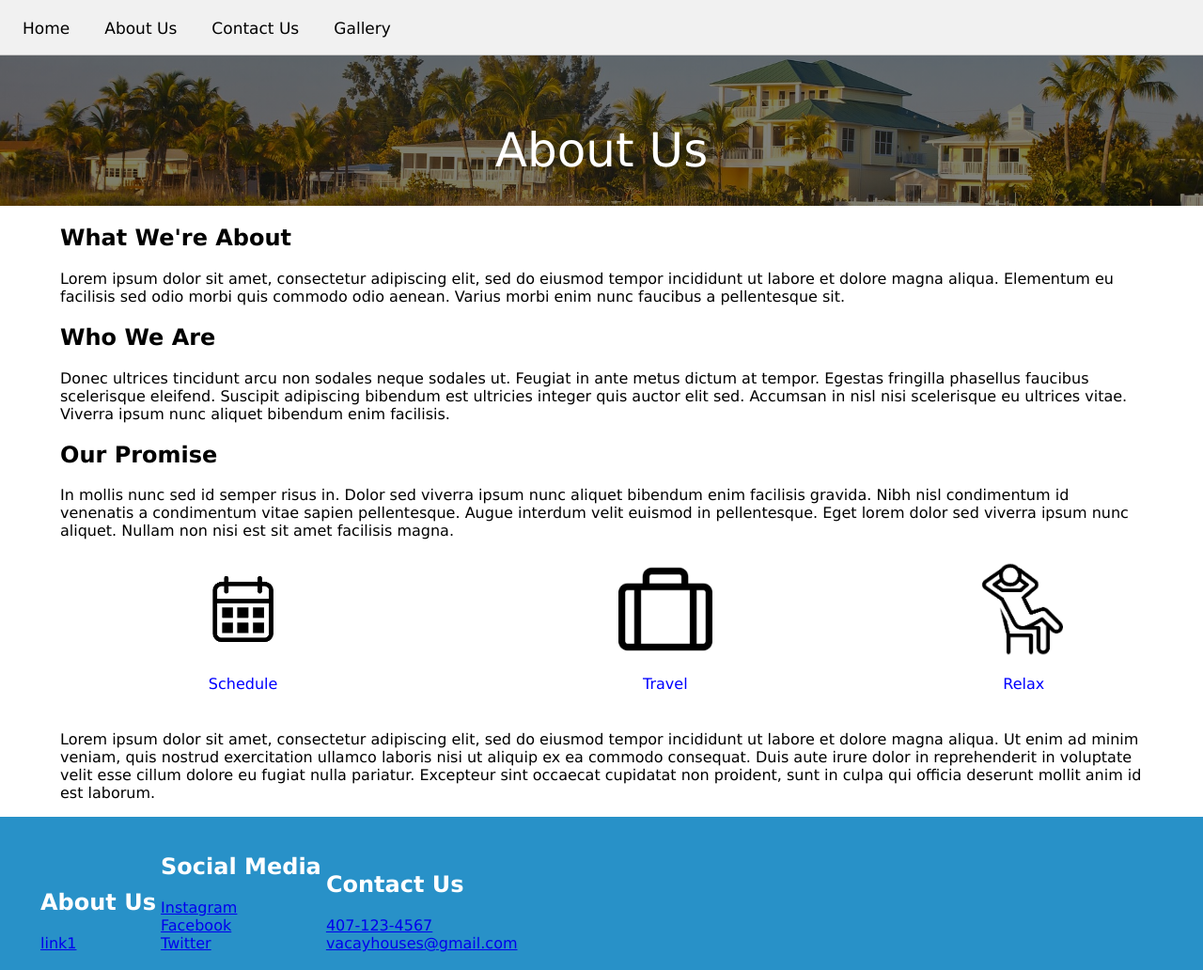
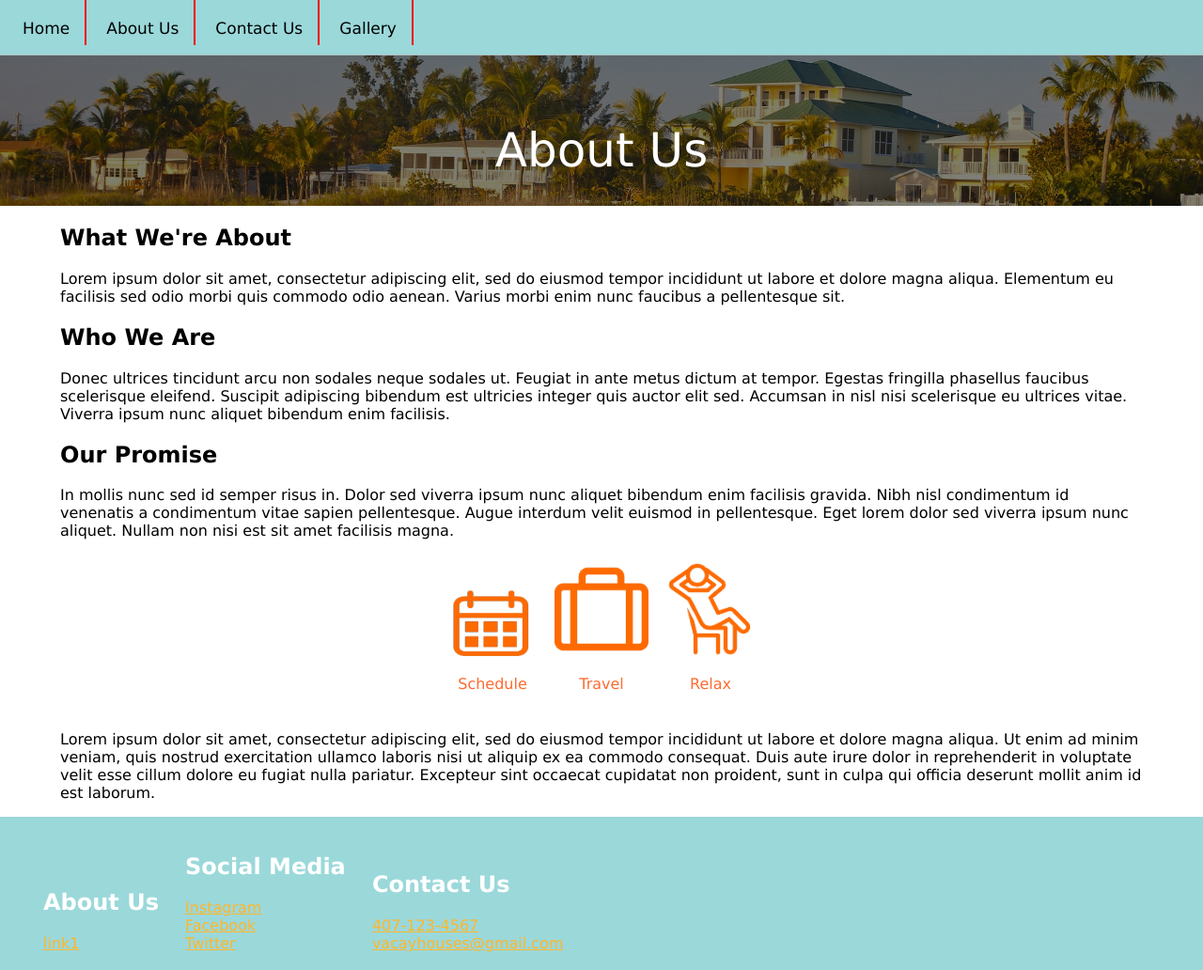
Before and after one commit to Weegee5859/airbnb_booking_website, a PHP site: page /about.php in a window 1280 px wide. Shown: the whole page at 94% size. Run offline with PHP 8.4, Linux system fonts and the light colour scheme.

Commit message:
css / steps
css
updated css naming conventions
udpated steps layout and imgs
testing color palettes suggested in concepts

```diff
--- a/final_website/html/css/about.css
+++ b/final_website/html/css/about.css
@@ -1,71 +1,22 @@
+a:link {
+ color: #ffb62a;
+}
+
+a:visited {
+ color: #ff6a00;
+}
+
 body {
 	padding: 0px;
 	margin: 0px;
 	font-family: 'Verdana', Fallback, sans-serif;
 }
 
-div#footer_container {
-	background-color: rgba(40,145,200,1);
-	color: white;
-	width: 100vw;
-	margin: 0px;
-	padding: 3px
+p {
+	font-size: 16px;
 }
 
-div#footer_item {
-	display: inline-block;
-
-}
-
-div#footer_item a, div#footer_item h2 {
-	display: block;
-}
-
-ul#nav_list {
-	display: inline-block;
-	list-style-type: none;
-	margin: 0;
-	padding: 1vh;
-	padding-top: 0px;
-	width: 100%;
-	background-color: #f1f1f1;
-	border-bottom: 1px solid rgba(180,180,180,0.7);
-}
-
-li#nav_item {
-	display: inline-block;
-}
-
-li#nav_item a {
-	display: block;
-	color: #000;
-	padding: 8px 16px;
-	text-decoration: none;
-	padding-top: 20px;
-	transition: color 0.2s ease;
-	font-size: 17px;
-}
-
-li#nav_item a:hover {
-	color: red;
-}
-
-div#line {
-	display: block;
-	margin: 0 auto;
-	width: 0%;
-	border-bottom: 2px solid red;
-	bottom: 5px;
-	transition: width 0.5s ease;
-}
-
-li#nav_item a:hover ~ div#line {
-	width: 70%;
-}
-
-
-
-div#banner_image_container {
+#banner_image_container {
 	background-color: rgb(30,30,30);
 	background-position: center;
 	background-repeat: no-repeat;
@@ -77,7 +28,7 @@ div#banner_image_container {
 	background-image: linear-gradient(rgba(0, 0, 0, 0.5), rgba(0, 0, 0, 0.5)), url("../resources/vac_house.jpg");
 }
 
-p#banner_text {
+#banner_text {
 	text-align: center;
 	position: absolute;
 	top: 50%;
@@ -85,41 +36,103 @@ p#banner_text {
 	transform: translate(-50%, -100%);
 	font-size: 50px;
 	color: white;
-	}
+}
 
-div#steps_container {
+#footer_container {
+	background-color: #9bd8da;
+	color: white;
+	width: 100vw;
+	margin: 0px;
+	padding: 3px;
+}
+
+#footer_item {
+	display: inline-block;
+	padding-right: 20px;
+	padding-left: 3px;
+
+}
+
+#footer_item a, #footer_item h2 {
+	display: block;
+}
+
+#nav_list {
+	display: inline-block;
+	list-style-type: none;
+	margin: 0;
+	padding: 1vh;
+	padding-top: 0px;
+	width: 100%;
+	background-color: #9bd8da;
+	border-bottom: 1px solid rgba(180,180,180,0.7);
+}
+
+#nav_item {
+	display: inline-block;
+}
+
+#nav_item a {
+	display: block;
+	color: #000;
+	padding: 8px 16px;
+	text-decoration: none;
+	padding-top: 20px;
+	transition: color 0.2s ease;
+	font-size: 17px;
+	border-right: 2px solid red;
+	border-width: 50%;
+}
+
+#nav_item a:hover {
+	color: #ff6a00;
+}
+
+#nav_line {
+	display: block;
+	margin: 0 auto;
+	width: 0%;
+	border-bottom: 2px solid #ff6a00;
+	bottom: 5px;
+	transition: width 0.5s ease;
+}
+
+#nav_item a:hover ~ div#nav_line {
+	width: 70%;
+}
+
+#paragraph_text_container {
+	padding-left: 5vw;
+	padding-right: 5vw;
+}
+
+#steps_container {
 	padding: 0px;
 	margin: 0px;
+	text-align: center;
+	display: justify;
 }
 
-ul#steps_list {
+#steps_list {
 	display: table;
 	width: 100vw;
 	padding: 0px;
 }
 
-ul#steps {
-	display: table-cell;
-	color: blue;
+#steps {
+	display: inline-block;
+	color: black;
 	text-align: center;
 	padding: 8px;
 }
 
-img#steps_icon {
-	height: 100px;
+#steps_icon {
+	width: 100px;
 }
 
-p#steps_text {
+#steps_text {
 	font-size: 17px;
 	font-size: 2vh;
 	cursor: default;
+	color: #ff6a30;
 }
-
-div#paragraph_text_container {
-	padding-left: 5vw;
-	padding-right: 5vw;
-}
-
-p {
-	font-size: 16px;
-}
--- a/final_website/html/header.php
+++ b/final_website/html/header.php
@@ -1,8 +1,8 @@
 <header>
 	<ul id="nav_list">
-		<li id="nav_item"><a href="home.php">Home</a><div id="line"></div></li>
-		<li id="nav_item"><a href="about.php">About Us</a><div id="line"></div></li>
-		<li id="nav_item"><a href="contact.php">Contact Us</a><div id="line"></div></li>
-		<li id="nav_item"><a href="gallery.php">Gallery</a><div id="line"></div></li>
+		<li id="nav_item"><a href="home.php">Home</a><div id="nav_line"></div></li>
+		<li id="nav_item"><a href="about.php">About Us</a><div id="nav_line"></div></li>
+		<li id="nav_item"><a href="contact.php">Contact Us</a><div id="nav_line"></div></li>
+		<li id="nav_item"><a href="gallery.php">Gallery</a><div id="nav_line"></div></li>
 	</ul>
 </header>
```
Also changed, not shown: final_website/html/resources/calender.png, final_website/html/resources/relax.png, final_website/html/resources/travel.png.
